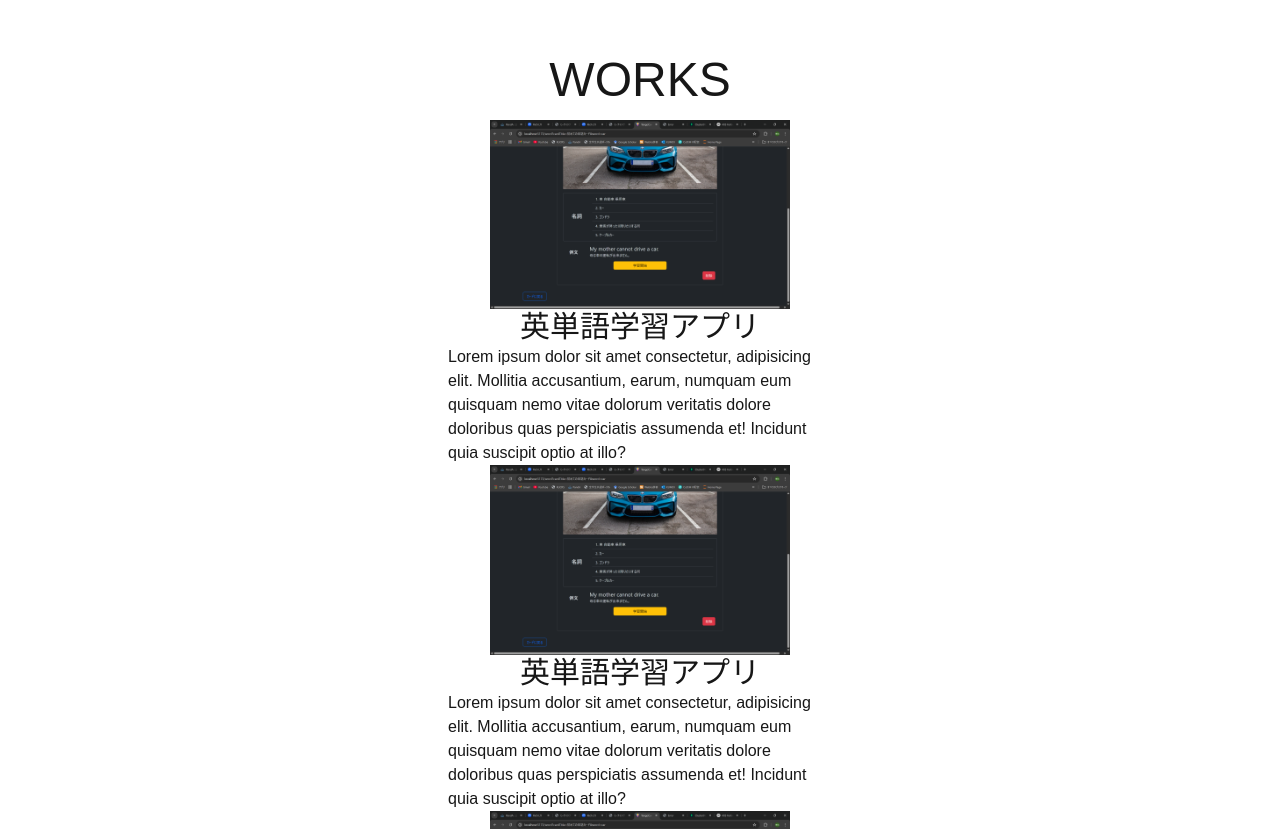
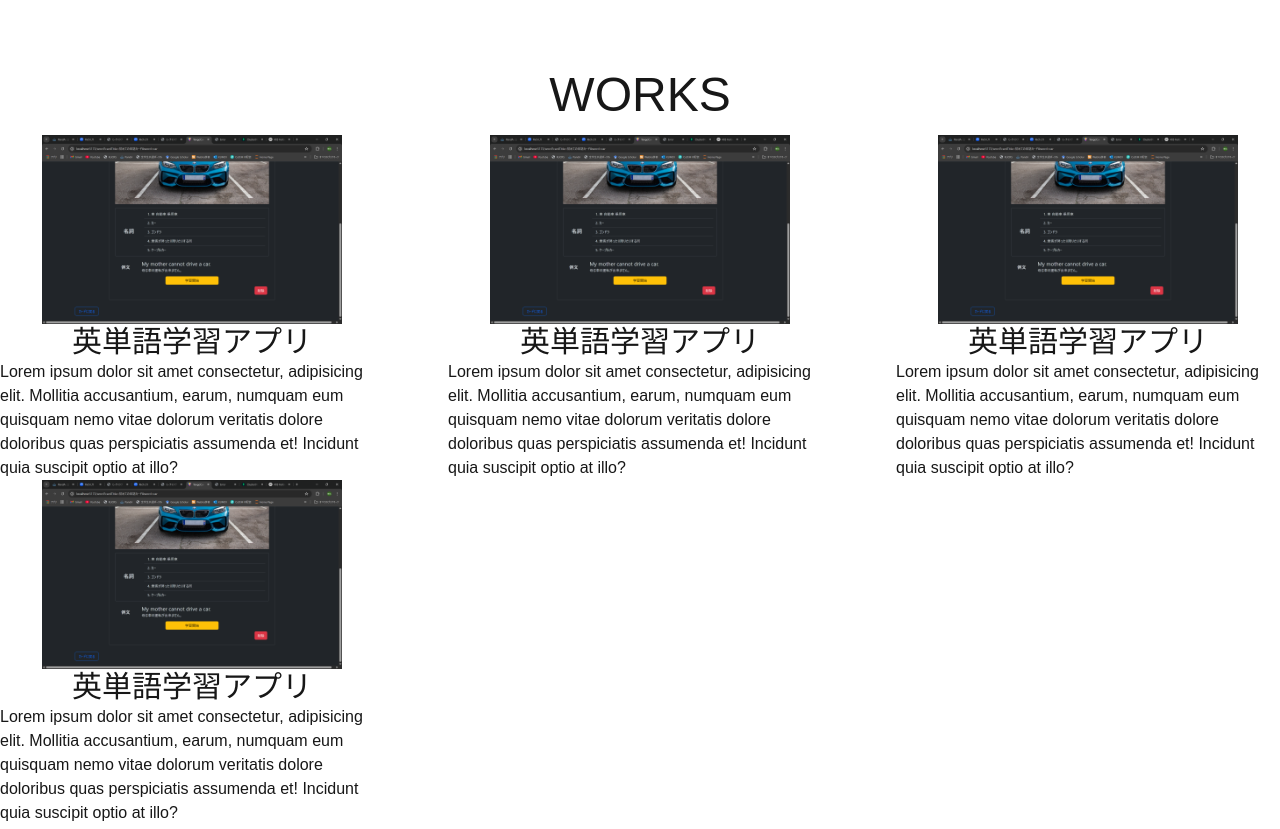
Before and after one commit to NAGIOuni/portfolio, a Next.js app: page / in a window 1280 px wide. Shown: the part 760-1589 px from the top of the page. Built offline with nearby package versions, Linux system fonts and the light colour scheme.

Commit message:
著っと修正

```diff
--- a/src/app/page.tsx
+++ b/src/app/page.tsx
@@ -2,7 +2,7 @@ import Image from "next/image";
 
 export default function Home() {
   return (
-    <div>
+    <div className="flex flex-col items-center">
       <div className="w-full h-screen flex flex-col xl:flex-row items-center justify-center">
         <div className="w-full xl:w-1/2">
           <h1 className="ml-3 text-9xl font-blod">NAKAMURA</h1>
@@ -16,8 +16,7 @@ export default function Home() {
         <div className="h-20 flex items-center">
           <h2 className="text-5xl font-blod text-center">WORKS</h2>
         </div>
-        <div className="flex justify-between">
-          <ul className="">
+        <ul className="flex justify-between flex-wrap">
           <li>
             <div className="flex flex-col items-center w-sm">
               <Image
@@ -93,6 +92,5 @@ export default function Home() {
         </ul>
       </div>
     </div>
-    </div>
   );
 }
```
Lines whose indentation alone changed are shown as unchanged.
